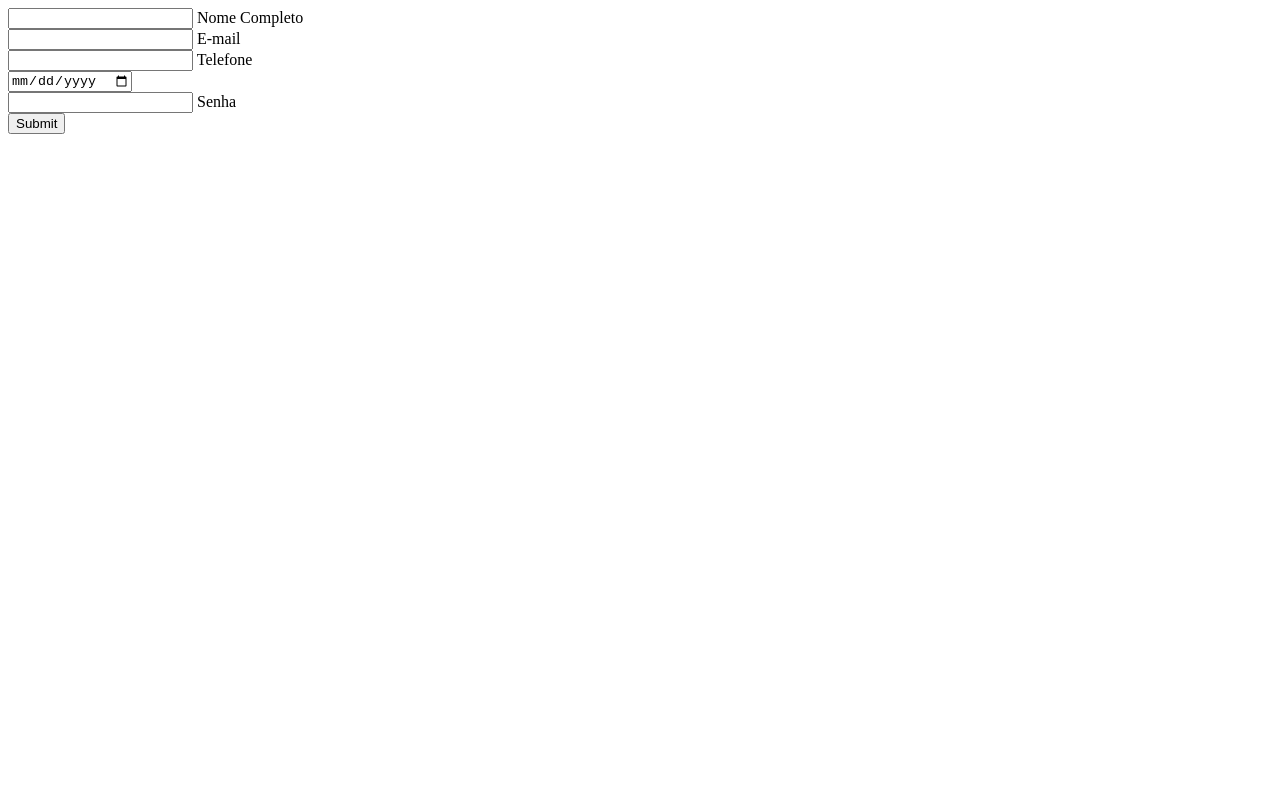
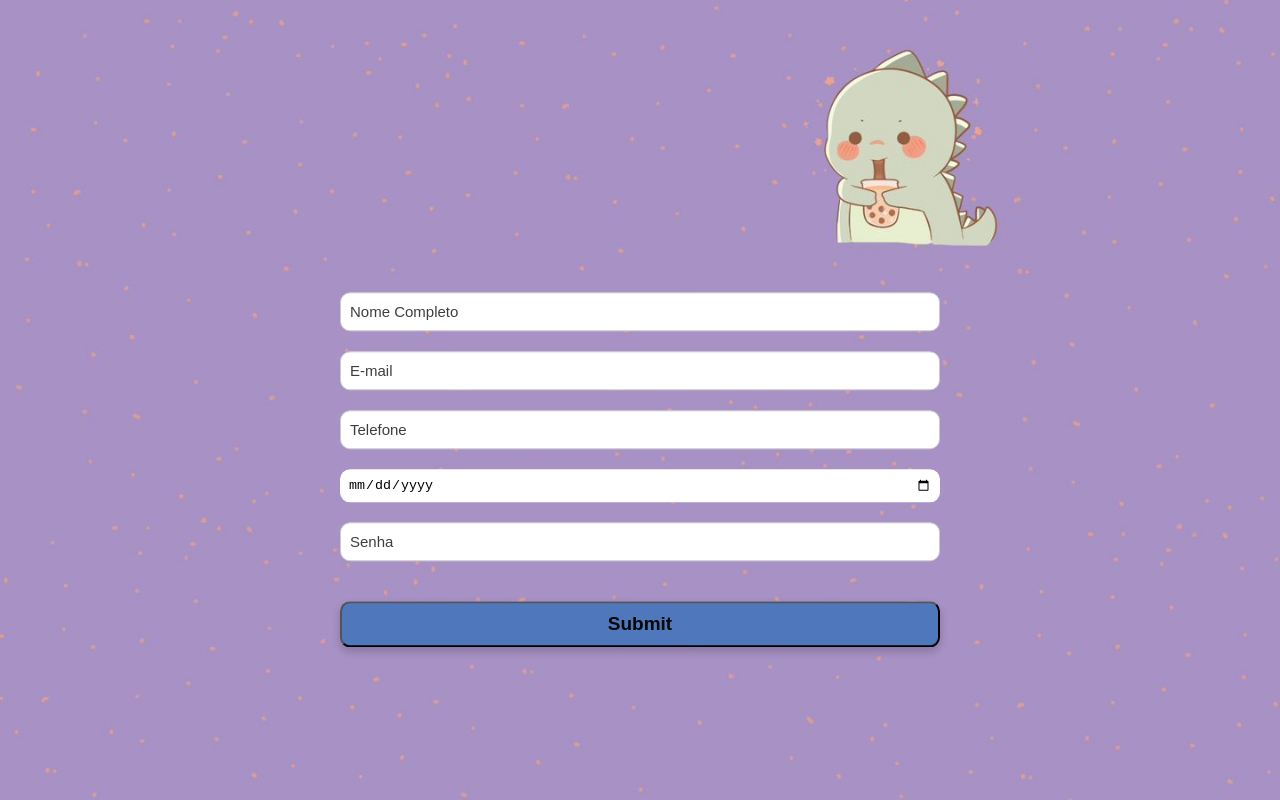
Before and after one commit to RickyEngler/Respira-Kids, a plain HTML site: page src/views/index-login.html in a window 1280 px wide. Drawn offline with Linux system fonts and the light colour scheme.

Commit message:
organização

```diff
--- a/src/css-styles/index-login.css
+++ b/src/css-styles/index-login.css
@@ -1,5 +1,5 @@
 body {
-    background-image: url('src/assets/Imagem do WhatsApp de 2024-10-28 à(s) 11.11.31_20c5a0f3.jpg');
+    background-image: url('../assets/Imagem do WhatsApp de 2024-10-28 à(s) 11.11.31_20c5a0f3.jpg');
     background-size: cover;
     display: flex;
     justify-content: center;
--- a/src/css-styles/index.css
+++ b/src/css-styles/index.css
@@ -1,6 +1,6 @@
 body {
     font-family: Arial, Helvetica, sans-serif;
-    background-image: url('2.jpg');
+    background-image: url('../assets/Imagem do WhatsApp de 2024-10-28 à(s) 11.11.31_808b2e19.jpg');
     background-size: cover;
     display: flex;
     justify-content: center;
@@ -49,6 +49,7 @@ body {
         box-shadow: 0 4px 8px rgba(0, 0, 0, 0.2);
         cursor: pointer;
         border-radius: 10px;
+
  }
  #submit:hover {
         background-color: #966fdf;
--- a/src/views/index-login.html
+++ b/src/views/index-login.html
@@ -4,7 +4,8 @@
     <meta charset="UTF-8">
     <meta name="viewport" content="width=device-width, initial-scale=1.0">
     <title>Tela de Cadastro</title>
-    <style> </style>
+    <link rel="stylesheet" href="../css-styles/index-login.css">
+</head>
 
 <body>
     <div class="box">
```
Also changed, not shown: src/views/index.html (+1 -2 lines).
